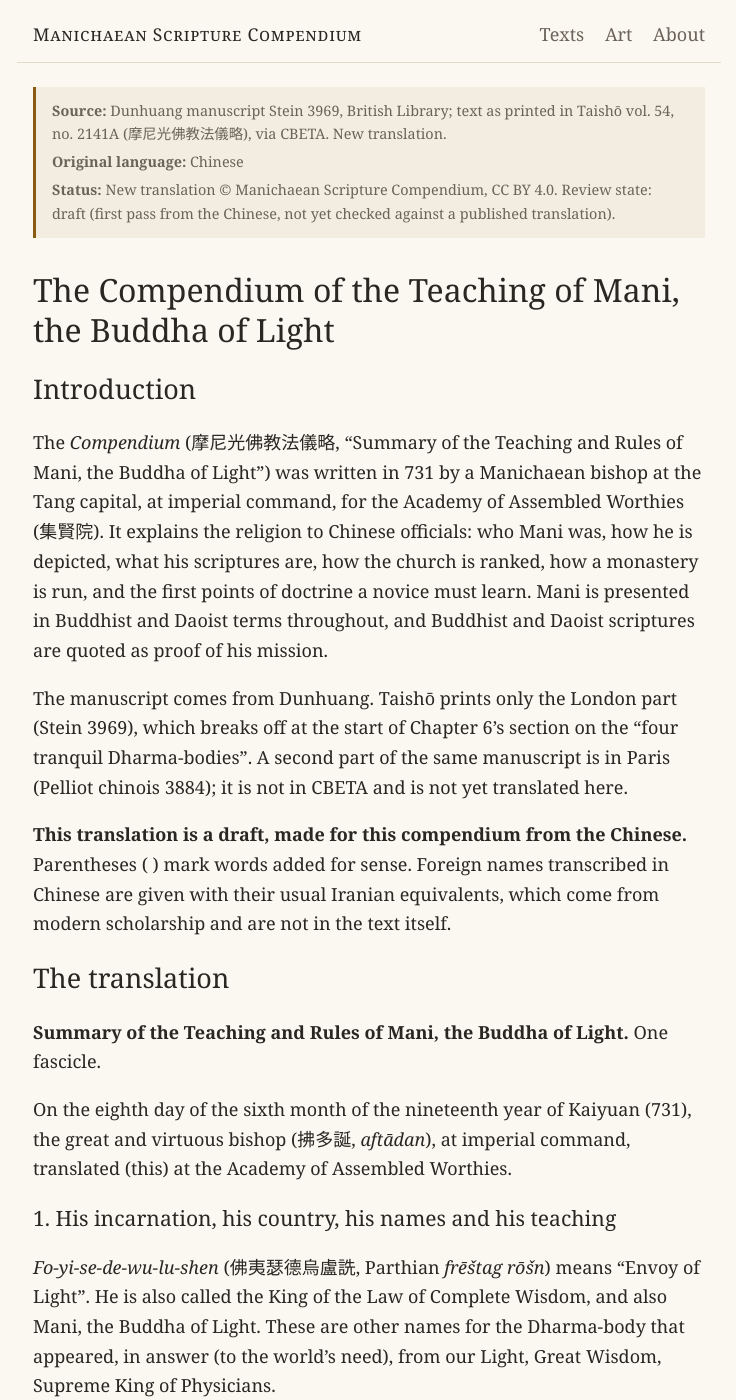
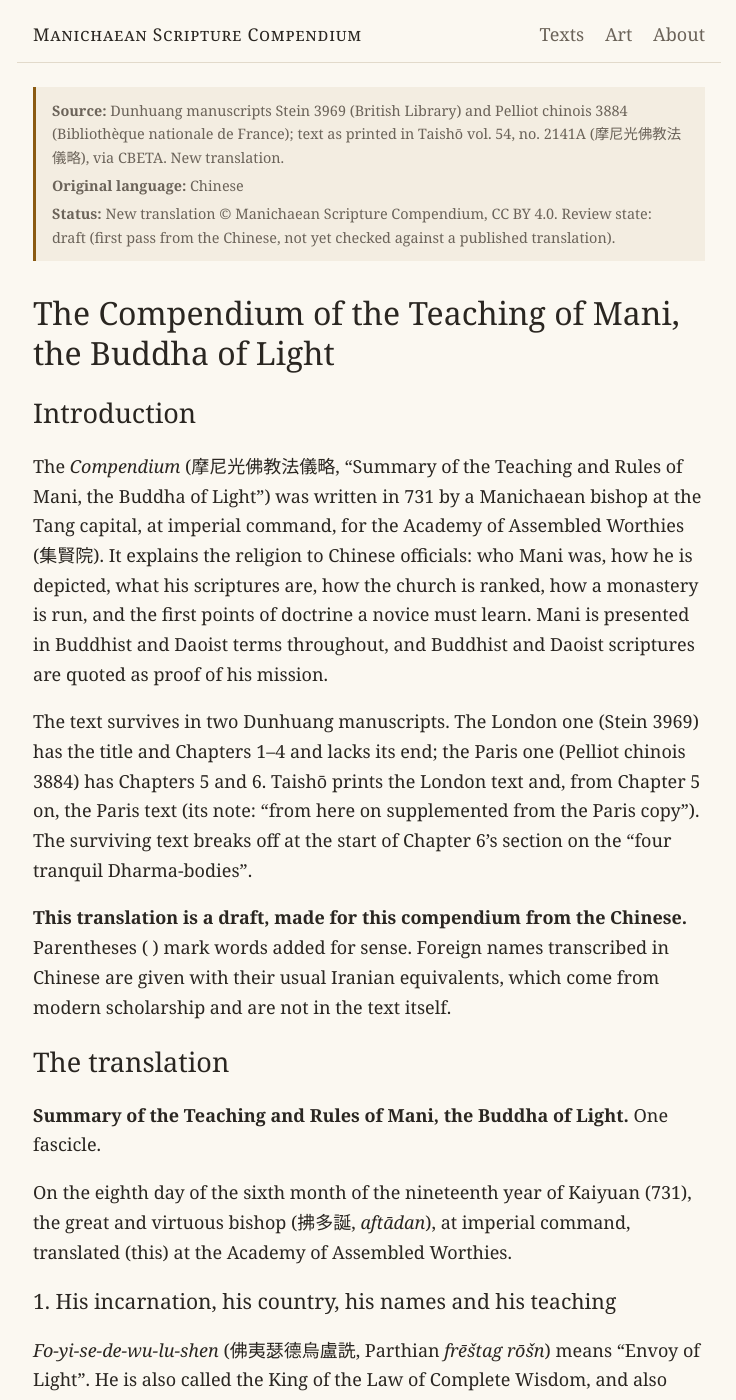
Before and after one commit to EmmaLeonhart/manichaean-scripture-compendium, a Jekyll site: the page built from docs/texts/compendium.md, in a window 1280 px wide and 1400 px high. Shown: the whole window, without its empty margins (271-1007 px from the left). Built offline with Jekyll 4.4.1, drawn with Linux system fonts in a browser that asks for light colours; some of the changed text lies outside the part shown.

Commit message:
Compendium: correct the manuscript note (Taishō already includes the Paris part)
Co-Authored-By: Claude Opus 5.5 <noreply@anthropic.com>
Claude-Session: https://claude.ai/code/session_01Pr9sq8DsPLu1AJiAhkrgXm

```diff
--- a/docs/texts/compendium.md
+++ b/docs/texts/compendium.md
@@ -5,7 +5,7 @@ group: extracanonical
 order: 35
 summary: A summary of Manichaean doctrine and church order presented to the Tang court in 731, covering Mani's names and birth, his image, his seven books, the five ranks of the church, the monastery and the two principles.
 original_language: Chinese
-source: 'Dunhuang manuscript Stein 3969, British Library; text as printed in Taishō vol. 54, no. 2141A (摩尼光佛教法儀略), via CBETA. New translation.'
+source: 'Dunhuang manuscripts Stein 3969 (British Library) and Pelliot chinois 3884 (Bibliothèque nationale de France); text as printed in Taishō vol. 54, no. 2141A (摩尼光佛教法儀略), via CBETA. New translation.'
 rights: "New translation © Manichaean Scripture Compendium, CC BY 4.0. Review state: draft (first pass from the Chinese, not yet checked against a published translation)."
 ---
 
@@ -20,11 +20,12 @@ monastery is run, and the first points of doctrine a novice must learn.
 Mani is presented in Buddhist and Daoist terms throughout, and Buddhist and
 Daoist scriptures are quoted as proof of his mission.
 
-The manuscript comes from Dunhuang. Taishō prints only the London part
-(Stein 3969), which breaks off at the start of Chapter 6's section on the
-"four tranquil Dharma-bodies". A second part of the same manuscript is in
-Paris (Pelliot chinois 3884); it is not in CBETA and is not yet translated
-here.
+The text survives in two Dunhuang manuscripts. The London one (Stein 3969)
+has the title and Chapters 1–4 and lacks its end; the Paris one (Pelliot
+chinois 3884) has Chapters 5 and 6. Taishō prints the London text and, from
+Chapter 5 on, the Paris text (its note: "from here on supplemented from the
+Paris copy"). The surviving text breaks off at the start of Chapter 6's
+section on the "four tranquil Dharma-bodies".
 
 **This translation is a draft, made for this compendium from the Chinese.**
 Parentheses ( ) mark words added for sense. Foreign names transcribed in
@@ -257,8 +258,8 @@ the true and the false go back to their roots. Light goes back to the
 Great Light, and darkness goes back to the mass of darkness. The two
 principles are each restored, and the two go back to their own.
 
-**Next, contemplate the four tranquil Dharma-bodies.** [The London
-manuscript ends here.]
+**Next, contemplate the four tranquil Dharma-bodies.** [The surviving
+text ends here.]
 
 ## Notes to this edition
 
--- a/docs/texts/index.md
+++ b/docs/texts/index.md
@@ -36,7 +36,7 @@ quotations by other writers.
 | Cologne Mani-Codex | Planned |
 | Medinet Madi library | Planned (Psalm Book, Kephalaia, Homilies) |
 | Xiabuzan (Hymnscroll) | [The Hymnscroll](hymnscroll.html) (new translation, draft) |
-| Manichaean Compendium | [The Compendium of the Teaching of Mani](compendium.html) (new translation, draft; London part) |
+| Manichaean Compendium | [The Compendium of the Teaching of Mani](compendium.html) (new translation, draft) |
 | Incomplete scripture of Manichaeism (Traité) | [The Sermon of the Light-Nous](traite.html) (new translation, draft) |
 | Irk Bitig | [The Book of Omens](irk-bitig.html) (public domain translation) |
 | Turpan Manichaean texts | [The building of the world](turfan-cosmogony.html) (new translation, draft); [a hymnbook (M 4)](turfan-hymnbook-m4.html) (new translation, draft); [stories of Mani](turfan-mani-legends.html) (new translation, draft); [smaller hymns and prayers](turfan-hymns-prayers.html) (new translation, draft); [aeons, angels and hymns](turfan-fragments-2.html) (new translation, draft); [prayers to Mani and Jesus](turfan-fragments-3.html) (new translation, draft); [stories, teaching and polemic](turfan-fragments-4.html) (new translation, draft); [Old Turkish texts from Qočo](turkish-manichaica-1.html) (new translation, draft); [Old Turkish hymns from Qočo](turkish-manichaica-2.html) (new translation, draft); [the Mahrnāmag](mahrnamag.html) (new translation, draft); see also the [Šābuhragān](shabuhragan.html) and the [Gospel and Epistle fragments](turfan-gospel-epistles.html) |
```
Also changed, not shown: devlog.md (+1 -0 lines), research/SCOPE.md (+1 -1 lines).
